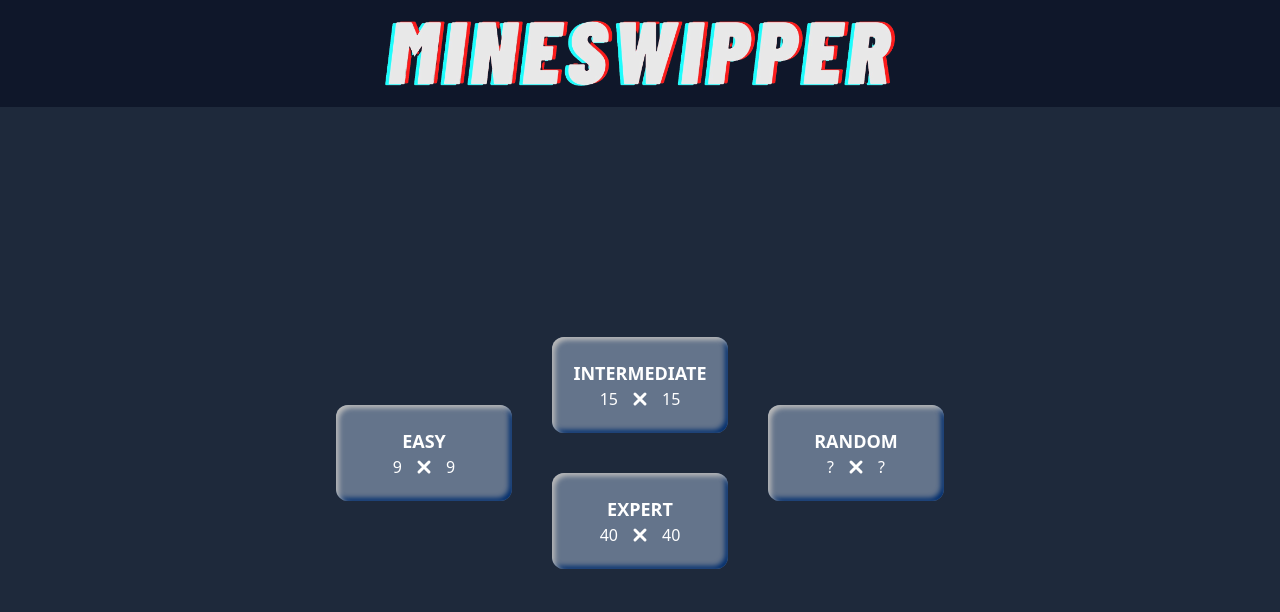
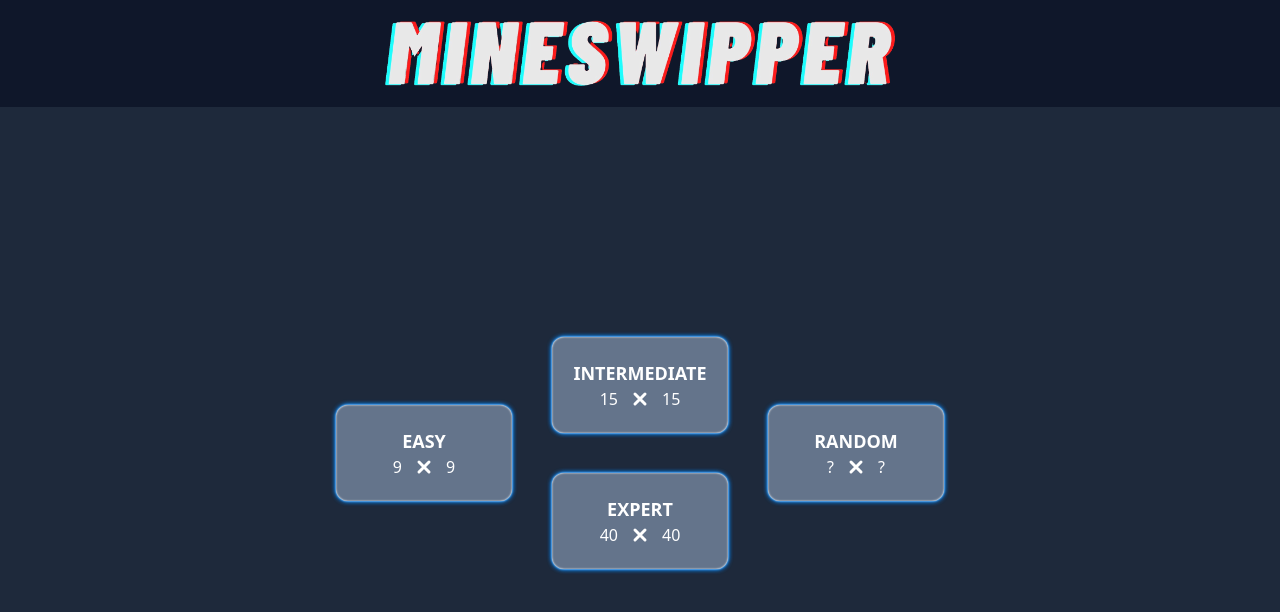
Before and after one commit to RomaLetodiani/Minesweeper, a React (Vite) app: page /#/ in a window 1280 px wide. Shown: the top 612 px of the page. Built offline with nearby package versions, Linux system fonts and the light colour scheme.

Commit message:
added neon styles

```diff
--- a/tailwind.config.js
+++ b/tailwind.config.js
@@ -14,8 +14,12 @@ export default {
         'mines-8': '#660033',
       },
       boxShadow: {
-        Block: 'inset 3px 3px 5px #bababa, inset -3px -3px 5px #002d6d',
-        Blocks: '0px 0px 20px -5px #5f6984',
+        neon: '0 0 5px #08f, 0 0 15px #08f, 0 0 30px #08f',
+        glow: '0 0 2px #fff, inset 0 0 2px #fff, 0 0 5px #08f, 0 0 15px #08f, 0 0 30px #08f',
+        Block: '0 0 2px #fff, inset 0 0 2px #fff, 0 0 5px #08f, 0 0 5px #08f, 0 0 2px #08f',
+      },
+      fontFamily: {
+        rubik: ['Rubik Scribble', 'sans-serif'],
       },
     },
   },
```
